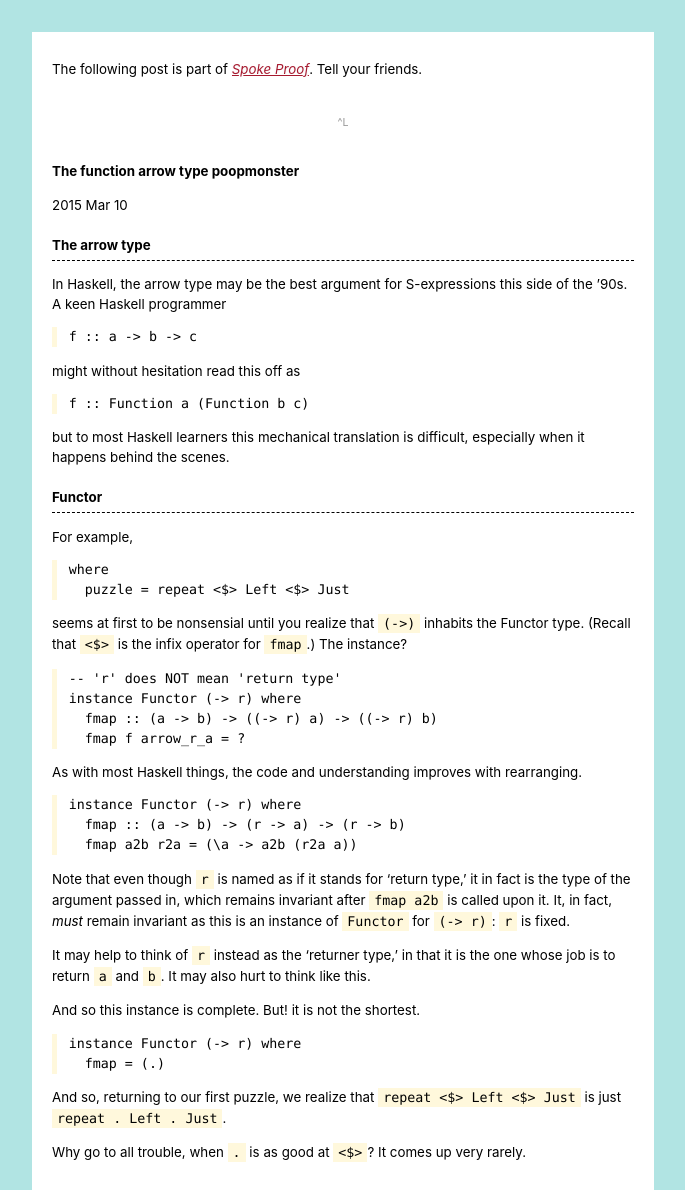
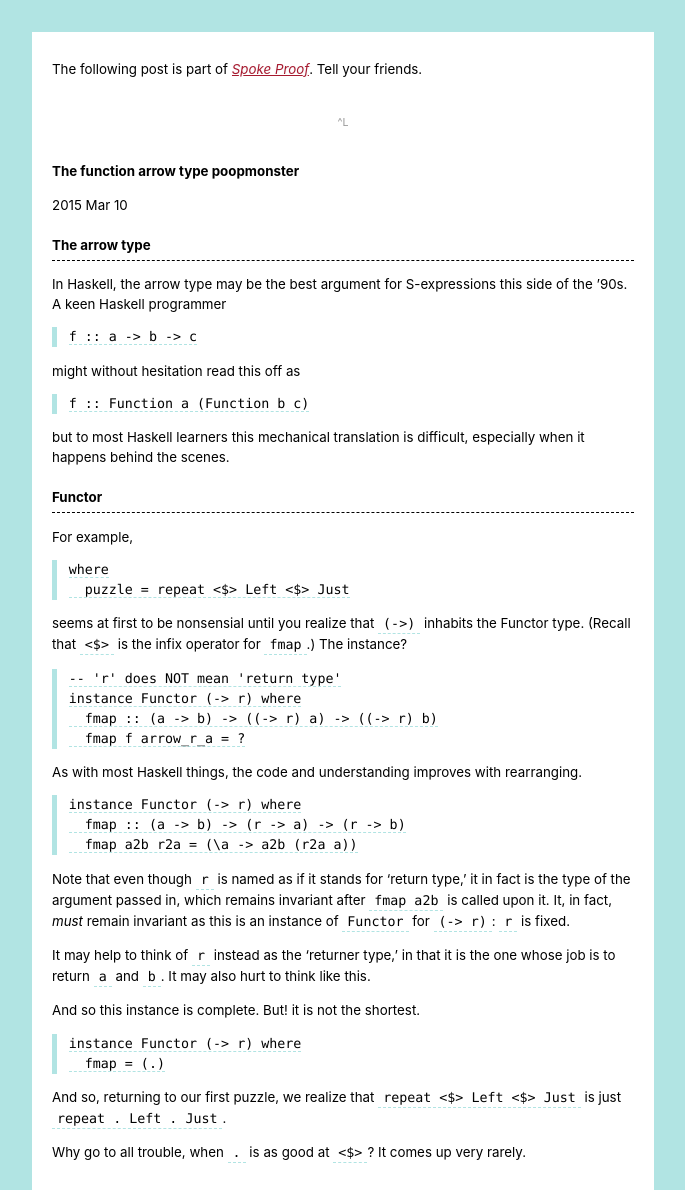
Before and after one commit to hlian/hao.codes, a Jekyll site: the page built from _posts/2015-03-10-arrow-type.md, in a window 1280 px wide. Shown: the whole page, without its empty margins (0-685 px from the left). Built offline with Jekyll 4.4.1, drawn with Linux system fonts in a browser that asks for light colours.

Commit message:
Update _typography.scss

```diff
--- a/_sass/_typography.scss
+++ b/_sass/_typography.scss
@@ -80,11 +80,11 @@ a[rev="footnote"] {
 }
 
 code {
-  background: cornsilk;
+  border-bottom: 1px dashed #b1e4e3;
 }
 
 pre {
-  border-left: 5px solid cornsilk;
+  border-left: 5px solid #b1e4e3;
 }
 
 pre code {
```
